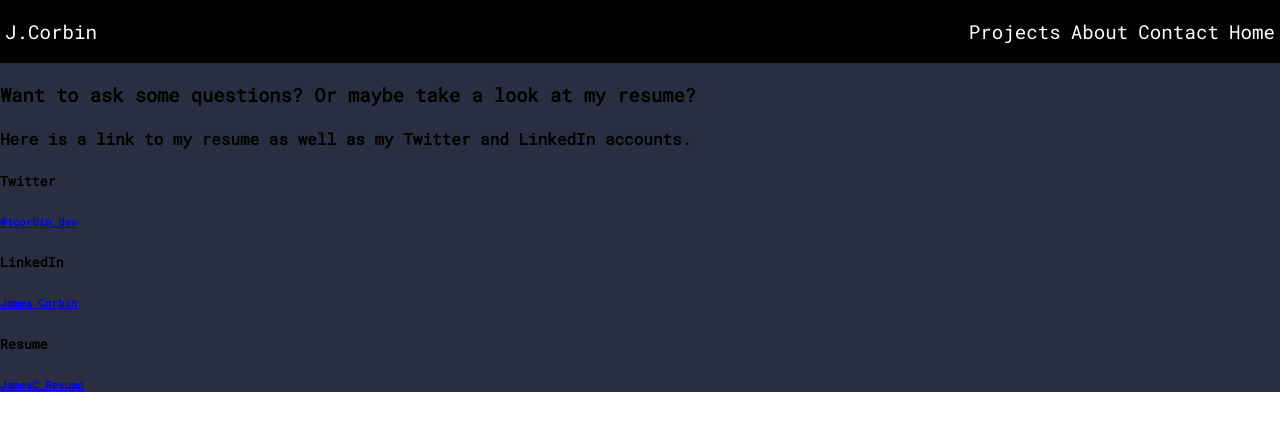
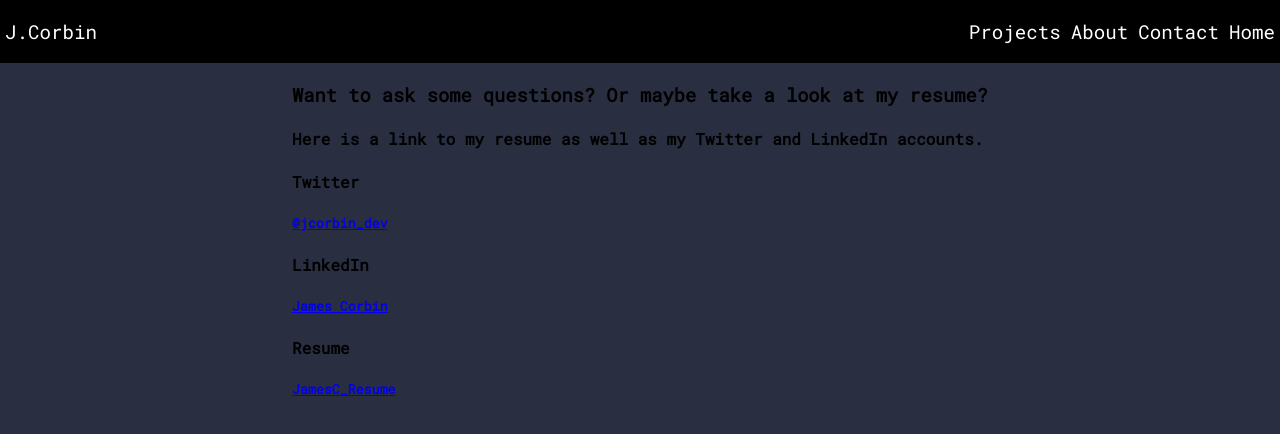
Before and after one commit to jbc2313/myportfolio, a React (Vite) app: page /contact in a window 1280 px wide. Shown: the top 434 px of the page. Built offline with nearby package versions, Linux system fonts and the light colour scheme.

Commit message:
added p4

```diff
--- a/src/components/About/About.jsx
+++ b/src/components/About/About.jsx
@@ -4,7 +4,7 @@ import styled from 'styled-components'
 
 const About = () => {
   return (
-    <div>
+    <div style={{height: '100vh'}}>
       <Intro>
         <Heading>More about me and my skills.</Heading>
         <Body>
--- a/src/components/Contact/Contact.jsx
+++ b/src/components/Contact/Contact.jsx
@@ -2,23 +2,25 @@ import React from 'react'
 
 const Contact = () => {
   return (
-    <div>
-      <h3>Want to ask some questions? Or maybe take a look at my resume?</h3>
-      <h4>Here is a link to my resume as well as my Twitter and LinkedIn accounts.</h4>
+    <div style={{display: 'flex', justifyContent: 'center', height: '100vh'}}>
+      <div>
+        <h3>Want to ask some questions? Or maybe take a look at my resume?</h3>
+        <h4>Here is a link to my resume as well as my Twitter and LinkedIn accounts.</h4>
 
-      <h5>Twitter</h5>
-      <h6><a href="https://twitter.com/jcorbin_dev">@jcorbin_dev</a></h6>
+        <h4>Twitter</h4>
+        <h5><a href="https://twitter.com/jcorbin_dev">@jcorbin_dev</a></h5>
 
-      <h5>LinkedIn</h5>
-      <h6><a href="https://www.linkedin.com/in/jamesbcorbin/">James Corbin</a></h6>
+        <h4>LinkedIn</h4>
+        <h5><a href="https://www.linkedin.com/in/jamesbcorbin/">James Corbin</a></h5>
 
-      <h5>Resume</h5>
-      <h6><a href='https://docs.google.com/document/d/1BNYLRqchs3La6DFyEucbr6tUNS1cKcWCaGLIsOXuW4Y/edit?usp=sharing'>JamesC_Resume</a></h6>
+        <h4>Resume</h4>
+        <h5><a href='https://docs.google.com/document/d/1BNYLRqchs3La6DFyEucbr6tUNS1cKcWCaGLIsOXuW4Y/edit?usp=sharing'>JamesC_Resume</a></h5>
 
 
 
 
 
+      </div>
     </div>
   )
 }
--- a/src/components/Home/Home.jsx
+++ b/src/components/Home/Home.jsx
@@ -9,6 +9,7 @@ const Home = () => {
     background-color: darkgreen;
     margin: 2rem;
     border-radius: 10px;
+    height: 100vh;
 
 
     h1 {
--- a/src/components/Projects/Projects.jsx
+++ b/src/components/Projects/Projects.jsx
@@ -8,6 +8,7 @@ const Projects = () => {
     display: flex;
     flex-direction: row;
     justify-content: center;
+    height: 100vh;
   `
 
   const Card = styled.div`
@@ -60,6 +61,17 @@ const Projects = () => {
           This is info about my team project!
         </p>
       </Card>
+      <Card>
+        <p style={{borderBottom: 'solid black 5px', textAlign: 'center' }} >
+          <a href='https://retroshack-frontend.vercel.app/' >Retroshack</a>
+        </p>
+        <img width='100%' height='100%' src='https://res.cloudinary.com/dhe2c2/image/upload/v1660234322/reacticon_bivaun.svg' />
+        <p
+          style={{borderTop: 'solid black 5px'}}
+        >
+          This was my final project for GA, It was built with Next.js on the frontend and Express on the backend. I use sequelize with postgresql for the database.
+        </p>
+      </Card>
 
 
 
```
